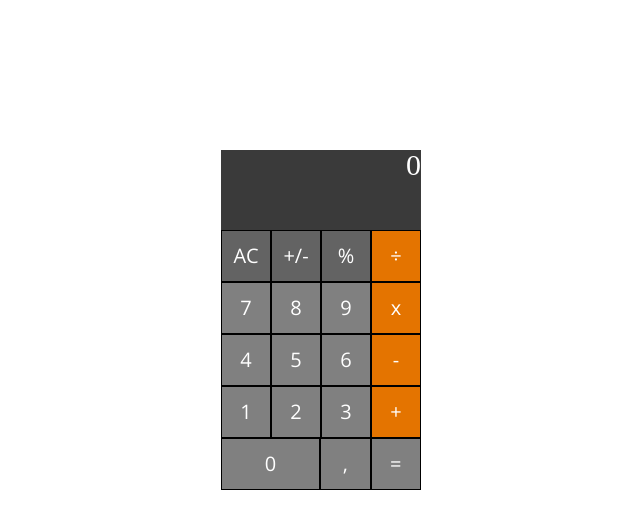
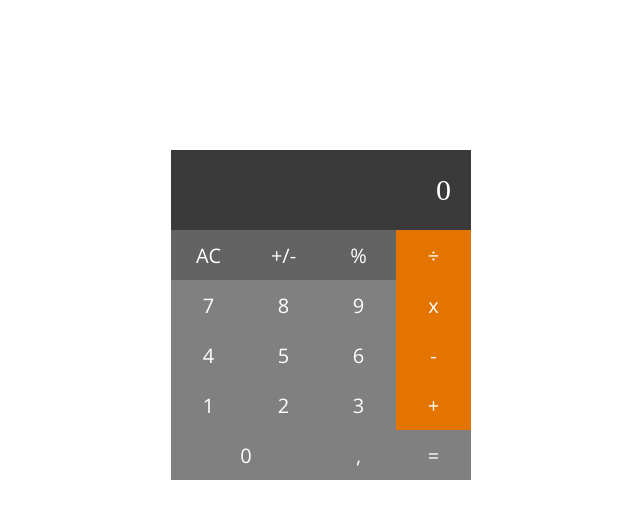
Before and after one commit to mcosme000/calculadora_dani, a plain HTML site: page src/index.html in a window 1280 px wide. Shown: the whole page, without its empty margins (319-959 px from the left). Drawn offline with nearby package versions, Linux system fonts and the light colour scheme.

Commit message:
update styles

```diff
--- a/src/index.html
+++ b/src/index.html
@@ -10,44 +10,46 @@
       href="https://fonts.googleapis.com/css2?family=Open+Sans:wght@300;400&display=swap"
       rel="stylesheet"
     />
-    <title>Document</title>
+    <title>JS_project: Calculadora</title>
   </head>
   <body>
     <div id="container" class="container">
-      <div id="screen"></div>
+      <div class="screen">
+        <p id="screen2"></p>
+      </div>
       <div id="keyboard">
         <div class="row">
-          <div class="key dark" id="keyReset">AC</div>
-          <div class="key dark">+/-</div>
-          <div class="key dark">%</div>
-          <div class="key orange" id="keyDiv">÷</div>
+          <button class="key dark reset" id="keyReset">AC</button>
+          <button class="key dark">+/-</button>
+          <button class="key dark" id="keyPercent">%</button>
+          <button class="key orange" id="keyDiv">÷</button>
         </div>
 
         <div class="row">
-          <div class="key" id="key7">7</div>
-          <div class="key" id="key8">8</div>
-          <div class="key" id="key9">9</div>
-          <div class="key orange" id="keyMulti">x</div>
+          <button class="key" id="key7">7</button>
+          <button class="key" id="key8">8</button>
+          <button class="key" id="key9">9</button>
+          <button class="key orange" id="keyMulti">x</button>
         </div>
 
         <div class="row">
-          <div class="key" id="key4">4</div>
-          <div class="key" id="key5">5</div>
-          <div class="key" id="key6">6</div>
-          <div class="key orange" id="keyLess">-</div>
+          <button class="key" id="key4">4</button>
+          <button class="key" id="key5">5</button>
+          <button class="key" id="key6">6</button>
+          <button class="key orange" id="keyLess">-</button>
         </div>
 
         <div class="row">
-          <div class="key" id="key1">1</div>
-          <div class="key" id="key2">2</div>
-          <div class="key" id="key3">3</div>
-          <div class="key orange" id="keyAdd">+</div>
+          <button class="key" id="key1">1</button>
+          <button class="key" id="key2">2</button>
+          <button class="key" id="key3">3</button>
+          <button class="key orange" id="keyAdd">+</button>
         </div>
 
         <div class="row">
-          <div class="key big" id="key0">0</div>
-          <div class="key">,</div>
-          <div class="key" id="keyEqual">=</div>
+          <button class="key big" id="key0">0</button>
+          <button class="key">,</button>
+          <button class="key" id="keyEqual">=</button>
         </div>
       </div>
     </div>
--- a/src/index.js
+++ b/src/index.js
@@ -6,7 +6,7 @@
   reset();
 
   function updateScreen(value) {
-    let screen = document.getElementById("screen");
+    let screen = document.getElementById("screen2");
     screen.innerText = value;
   }
   // array con valores del 1 al 9 para los números //
--- a/src/styles.css
+++ b/src/styles.css
@@ -1,19 +1,25 @@
 .container {
   margin: 150px auto;
-  width: 200px;
+  width: 300px;
 }
 
-#screen {
-  width: 200px;
+.screen {
+  width: 100%;
   height: 80px;
   background: #3a3a3a;
   color: #fff;
-  text-align: right;
   font-size: 30px;
+  display: flex;
+  justify-content: flex-end;
+  align-items: center;
+}
+
+p {
+  padding: 20px;
 }
 
 #keyboard {
-  width: 200px;
+  width: 100%;
 }
 
 .row {
@@ -24,9 +30,9 @@
 .key {
   color: white;
   height: 50px;
-  width: 25%;
+  width: 50%;
   background: grey;
-  border: 0.3px solid black;
+  border: none;
   display: flex; /* Para centrarlos */
   align-items: center;
   justify-content: center;
@@ -35,7 +41,7 @@
 }
 
 .big {
-  width: 50%;
+  width: 105%;
 }
 
 .dark {
@@ -59,3 +65,7 @@
 .dark:hover {
   background: grey;
 }
+
+.reset:focus {
+  background: #d45353;
+}
```
